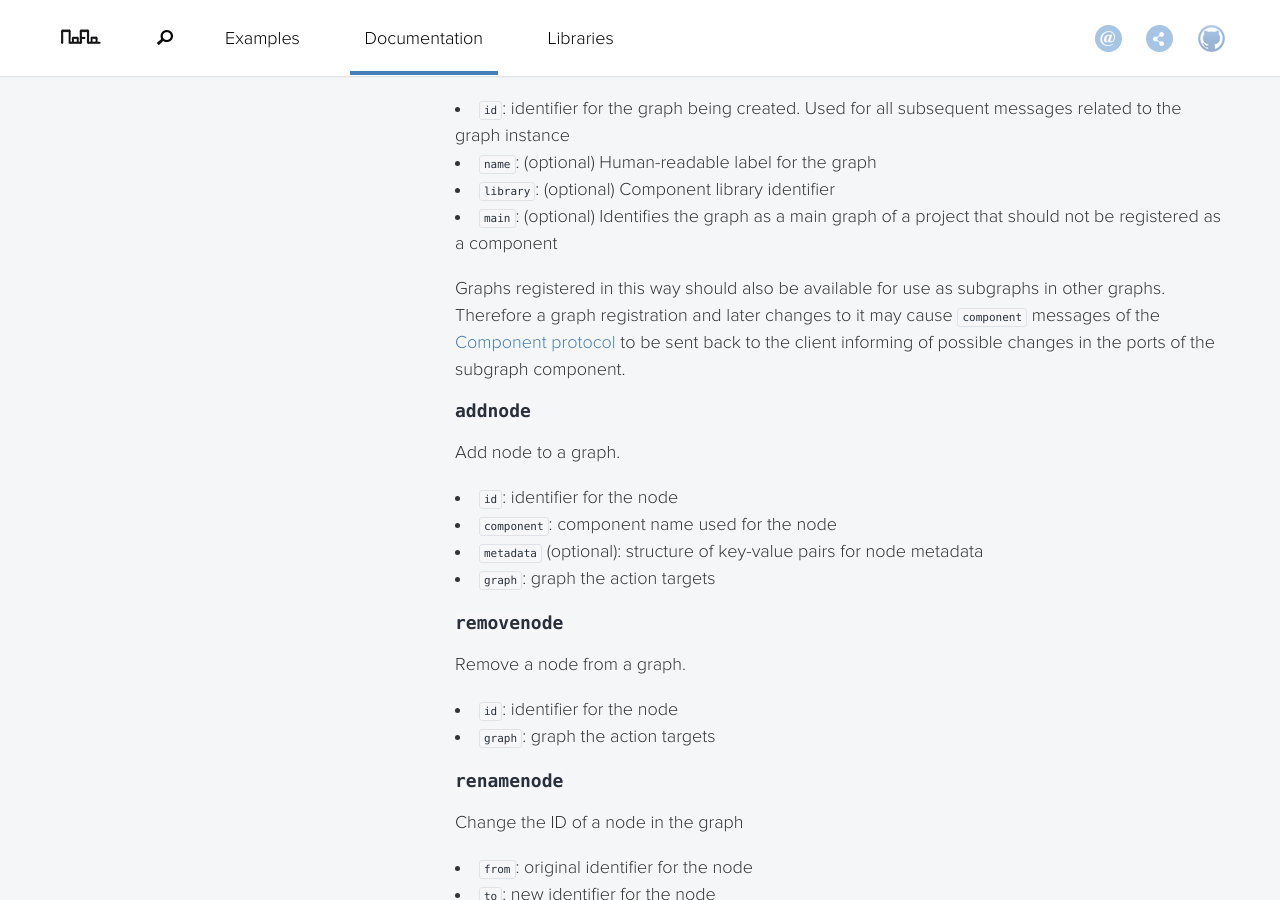
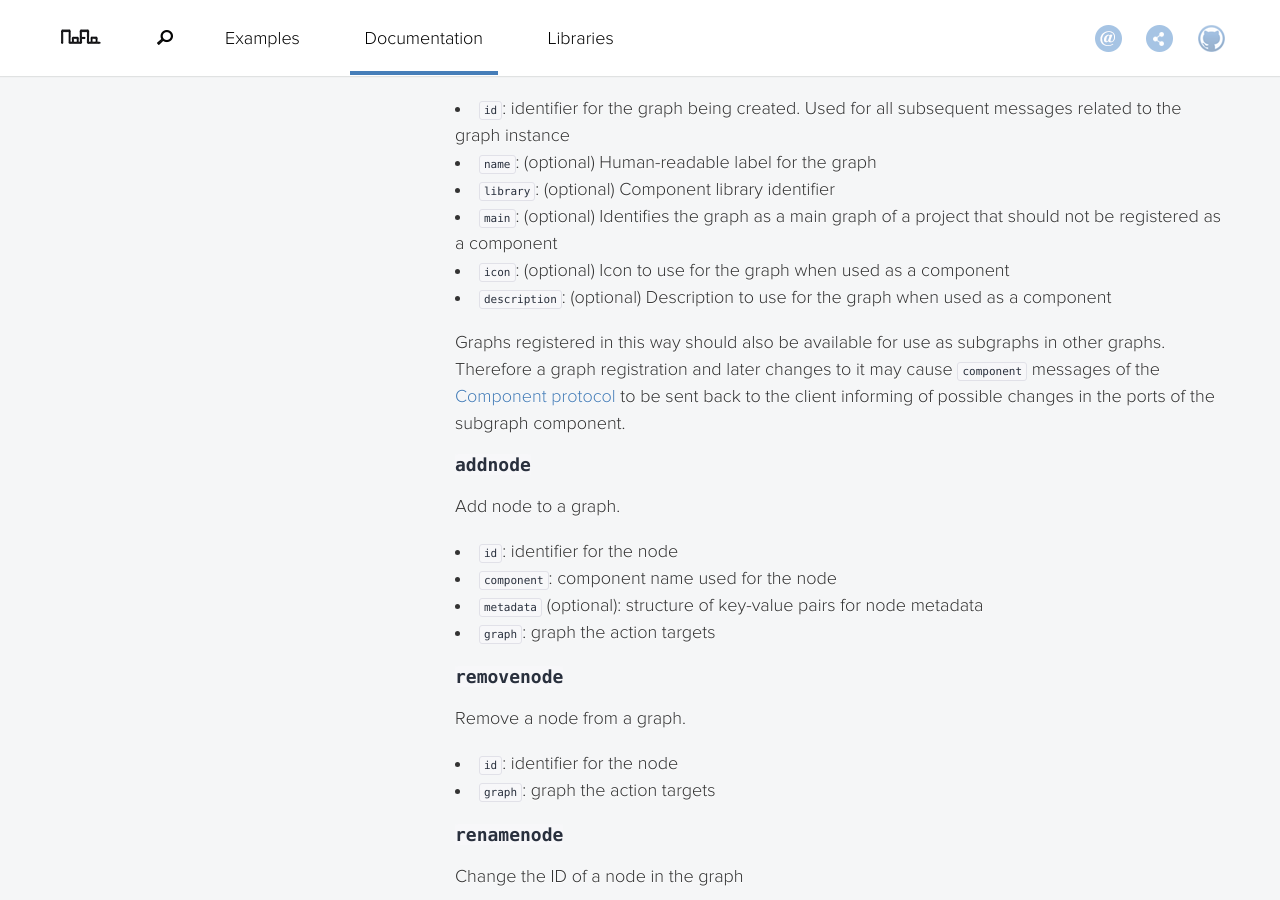
Before and after one commit to noflo/noflo.github.io, a Jekyll site: the page built from documentation/_posts/2013-07-09-protocol.md, in a window 1280 px wide and 900 px high, scrolled down 4346 px. Built offline with Jekyll 4.4.1, drawn with Linux system fonts in a browser that asks for light colours; nearby versions of some CDN libraries; Markdown is read by kramdown in place of the engine named in the settings.

Commit message:
Optional icon and description for subgraphs

```diff
--- a/documentation/_posts/2013-07-09-protocol.md
+++ b/documentation/_posts/2013-07-09-protocol.md
@@ -143,6 +143,8 @@ Initialize an empty graph.
 * `name`: (optional) Human-readable label for the graph
 * `library`: (optional) Component library identifier
 * `main`: (optional) Identifies the graph as a main graph of a project that should not be registered as a component
+* `icon`: (optional) Icon to use for the graph when used as a component
+* `description`: (optional) Description to use for the graph when used as a component
 
 Graphs registered in this way should also be available for use as subgraphs in other graphs. Therefore a graph registration and later changes to it may cause `component` messages of the [Component protocol](#component) to be sent back to the client informing of possible changes in the ports of the subgraph component.
 
```
